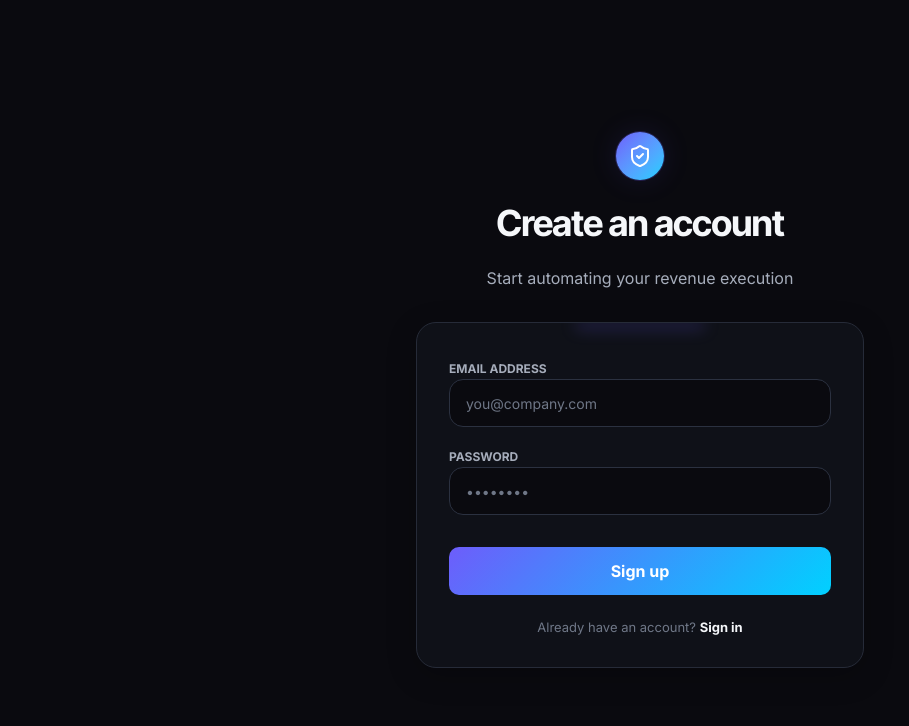
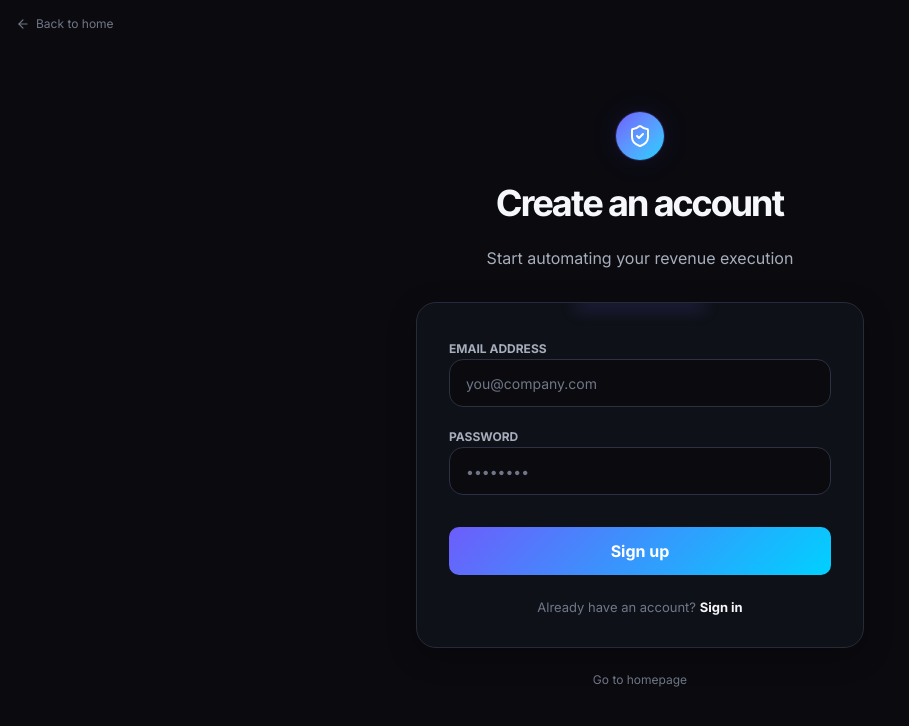
Before and after one commit to mridulmaurya-png/aimavrik-catalyst-v1, a Next.js app: page /signup in a window 1280 px wide. Shown: the top 726 px of the page, without its empty margins (0-909 px from the left). Built offline with nearby package versions, Linux system fonts and the light colour scheme.

Commit message:
SYSTEM HARDENING & UPGRADE v2

```diff
--- a/src/app/login/page.tsx
+++ b/src/app/login/page.tsx
@@ -2,7 +2,7 @@
 
 import * as React from "react";
 import Link from "next/link";
-import { ShieldCheck } from "lucide-react";
+import { ShieldCheck, ArrowLeft } from "lucide-react";
 import { Button } from "@/components/ui/button";
 import { Input } from "@/components/ui/input";
 import { createClient } from "@/lib/supabase/client";
@@ -131,10 +131,27 @@ function LoginContent() {
 
 export default function LoginPage() {
   return (
-    <div className="min-h-[100vh] bg-brand-bg-primary text-brand-text-primary flex flex-col items-center justify-center p-6 lg:p-12">
+    <div className="relative min-h-[100vh] bg-brand-bg-primary text-brand-text-primary flex flex-col items-center justify-center p-6 lg:p-12">
+      {/* Back to home – top-left exit path */}
+      <a
+        href="https://app.aimavrik.com"
+        className="absolute top-4 left-4 inline-flex items-center gap-1.5 text-xs text-brand-text-tertiary hover:text-brand-text-secondary hover:underline transition-colors z-10"
+      >
+        <ArrowLeft className="w-3.5 h-3.5" />
+        Back to home
+      </a>
+
       <Suspense fallback={<div className="text-brand-text-tertiary animate-pulse">Loading login...</div>}>
         <LoginContent />
       </Suspense>
+
+      {/* Secondary homepage link below form */}
+      <a
+        href="https://app.aimavrik.com"
+        className="mt-6 text-xs text-brand-text-tertiary hover:text-brand-text-secondary hover:underline transition-colors"
+      >
+        Go to homepage
+      </a>
     </div>
   );
 }
--- a/src/app/reset-password/page.tsx
+++ b/src/app/reset-password/page.tsx
@@ -2,7 +2,7 @@
 
 import * as React from "react";
 import Link from "next/link";
-import { ShieldCheck, MailCheck } from "lucide-react";
+import { ShieldCheck, MailCheck, ArrowLeft } from "lucide-react";
 import { Button } from "@/components/ui/button";
 import { Input } from "@/components/ui/input";
 import { createClient } from "@/lib/supabase/client";
@@ -45,7 +45,16 @@ export default function ResetPasswordPage() {
 
   if (success) {
     return (
-      <div className="min-h-[100vh] bg-brand-bg-primary text-brand-text-primary flex flex-col items-center justify-center p-6 lg:p-12">
+      <div className="relative min-h-[100vh] bg-brand-bg-primary text-brand-text-primary flex flex-col items-center justify-center p-6 lg:p-12">
+        {/* Back to home – top-left exit path */}
+        <a
+          href="https://app.aimavrik.com"
+          className="absolute top-4 left-4 inline-flex items-center gap-1.5 text-xs text-brand-text-tertiary hover:text-brand-text-secondary hover:underline transition-colors z-10"
+        >
+          <ArrowLeft className="w-3.5 h-3.5" />
+          Back to home
+        </a>
+
         <div className="w-full max-w-md space-y-8 animate-in fade-in slide-in-from-bottom-4 duration-700">
           <div className="card-elevated p-8 space-y-6 text-center flex flex-col items-center">
             <div className="w-16 h-16 rounded-full bg-functional-success/10 border border-functional-success/30 flex items-center justify-center mb-4">
@@ -64,12 +73,29 @@ export default function ResetPasswordPage() {
             </div>
           </div>
         </div>
+
+        {/* Secondary homepage link */}
+        <a
+          href="https://app.aimavrik.com"
+          className="mt-6 text-xs text-brand-text-tertiary hover:text-brand-text-secondary hover:underline transition-colors"
+        >
+          Go to homepage
+        </a>
       </div>
     )
   }
 
   return (
-    <div className="min-h-[100vh] bg-brand-bg-primary text-brand-text-primary flex flex-col items-center justify-center p-6 lg:p-12">
+    <div className="relative min-h-[100vh] bg-brand-bg-primary text-brand-text-primary flex flex-col items-center justify-center p-6 lg:p-12">
+      {/* Back to home – top-left exit path */}
+      <a
+        href="https://app.aimavrik.com"
+        className="absolute top-4 left-4 inline-flex items-center gap-1.5 text-xs text-brand-text-tertiary hover:text-brand-text-secondary hover:underline transition-colors z-10"
+      >
+        <ArrowLeft className="w-3.5 h-3.5" />
+        Back to home
+      </a>
+
       <div className="w-full max-w-md space-y-8 animate-in fade-in slide-in-from-bottom-4 duration-700">
         <div className="flex flex-col items-center text-center space-y-4">
           <div className="w-12 h-12 rounded-xl bg-gradient-to-br from-brand-primary to-brand-secondary flex items-center justify-center shadow-glow">
@@ -113,6 +139,14 @@ export default function ResetPasswordPage() {
           </p>
         </div>
       </div>
+
+      {/* Secondary homepage link below form */}
+      <a
+        href="https://app.aimavrik.com"
+        className="mt-6 text-xs text-brand-text-tertiary hover:text-brand-text-secondary hover:underline transition-colors"
+      >
+        Go to homepage
+      </a>
     </div>
   );
 }
--- a/src/app/signup/page.tsx
+++ b/src/app/signup/page.tsx
@@ -2,7 +2,7 @@
 
 import * as React from "react";
 import Link from "next/link";
-import { ShieldCheck, MailCheck } from "lucide-react";
+import { ShieldCheck, MailCheck, ArrowLeft } from "lucide-react";
 import { Button } from "@/components/ui/button";
 import { Input } from "@/components/ui/input";
 import { createClient } from "@/lib/supabase/client";
@@ -50,7 +50,16 @@ export default function SignupPage() {
 
   if (success) {
     return (
-      <div className="min-h-[100vh] bg-brand-bg-primary text-brand-text-primary flex flex-col items-center justify-center p-6 lg:p-12">
+      <div className="relative min-h-[100vh] bg-brand-bg-primary text-brand-text-primary flex flex-col items-center justify-center p-6 lg:p-12">
+        {/* Back to home – top-left exit path */}
+        <a
+          href="https://app.aimavrik.com"
+          className="absolute top-4 left-4 inline-flex items-center gap-1.5 text-xs text-brand-text-tertiary hover:text-brand-text-secondary hover:underline transition-colors z-10"
+        >
+          <ArrowLeft className="w-3.5 h-3.5" />
+          Back to home
+        </a>
+
         <div className="w-full max-w-md space-y-8 animate-in fade-in slide-in-from-bottom-4 duration-700">
           <div className="card-elevated p-8 space-y-6 text-center flex flex-col items-center">
             <div className="w-16 h-16 rounded-full bg-functional-success/10 border border-functional-success/30 flex items-center justify-center mb-4">
@@ -70,12 +79,29 @@ export default function SignupPage() {
             </div>
           </div>
         </div>
+
+        {/* Secondary homepage link */}
+        <a
+          href="https://app.aimavrik.com"
+          className="mt-6 text-xs text-brand-text-tertiary hover:text-brand-text-secondary hover:underline transition-colors"
+        >
+          Go to homepage
+        </a>
       </div>
     )
   }
 
   return (
-    <div className="min-h-[100vh] bg-brand-bg-primary text-brand-text-primary flex flex-col items-center justify-center p-6 lg:p-12">
+    <div className="relative min-h-[100vh] bg-brand-bg-primary text-brand-text-primary flex flex-col items-center justify-center p-6 lg:p-12">
+      {/* Back to home – top-left exit path */}
+      <a
+        href="https://app.aimavrik.com"
+        className="absolute top-4 left-4 inline-flex items-center gap-1.5 text-xs text-brand-text-tertiary hover:text-brand-text-secondary hover:underline transition-colors z-10"
+      >
+        <ArrowLeft className="w-3.5 h-3.5" />
+        Back to home
+      </a>
+
       <div className="w-full max-w-md space-y-8 animate-in fade-in slide-in-from-bottom-4 duration-700">
         <div className="flex flex-col items-center text-center space-y-4">
           <div className="w-12 h-12 rounded-xl bg-gradient-to-br from-brand-primary to-brand-secondary flex items-center justify-center shadow-glow">
@@ -130,6 +156,14 @@ export default function SignupPage() {
           </p>
         </div>
       </div>
+
+      {/* Secondary homepage link below form */}
+      <a
+        href="https://app.aimavrik.com"
+        className="mt-6 text-xs text-brand-text-tertiary hover:text-brand-text-secondary hover:underline transition-colors"
+      >
+        Go to homepage
+      </a>
     </div>
   );
 }
```
